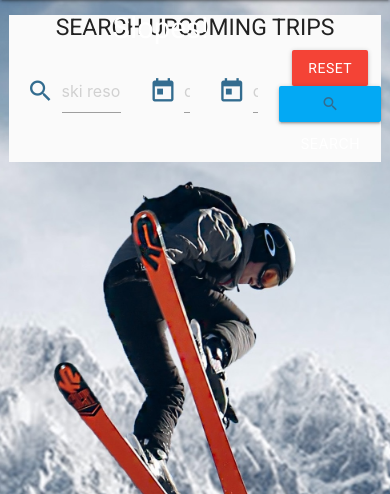
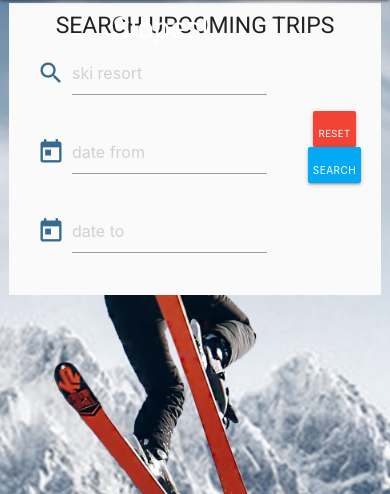
Before and after one commit to OlekSt/Hit-the-Slopes, a Flask app: page /trips in a window 390 px wide. Shown: the part 56-550 px from the top of the page. Run offline with Flask 2, Linux system fonts and the light colour scheme; the visitor is signed in with stand-in values (Sample User, id 1); data that the repository does not hold is empty; some libraries are stand-ins or nearby versions.

Commit message:
Mobile view css for search panels in trips./skiresorts.html

```diff
--- a/static/css/style.css
+++ b/static/css/style.css
@@ -65,6 +65,8 @@ body{
 
 .btn{
     background-color: #336C8F;
+    font-size: 10px;
+    padding: 5px;
 }
 
 .btn.waves-effect{
@@ -119,6 +121,35 @@ body{
 #intro-title{
     align-self: center;
 
+}
+
+#trip-search-title{
+    padding-top: 10px;
+    margin-top: 3px;
+    margin-bottom: 0px;
+}
+
+#search-trips-panel{
+    margin-bottom: 2px;
+}
+
+#search-skiresorts-panel{
+    padding-bottom: 0px;
+    padding-top: 5px;
+    margin: 3px 0 5px 0;
+    padding-right: 0px;
+    padding-left: 0px;
+}
+
+.td{
+    padding: 0px;
+}
+
+.ski-resort-card{
+    padding-top: 0px;
+    padding-bottom: 0px;
+    margin-top: 0;
+    margin-bottom: 0;
 }
 
 /* Color or the intro card */
--- a/templates/ski_resorts.html
+++ b/templates/ski_resorts.html
@@ -1,7 +1,7 @@
 {% extends 'base.html'%}
 {% block content %}
 
-<div class="row card-panel">
+<div id="search-skiresorts-panel" class="row card-panel">
     <h5 class="center">SEARCH SKI RESORTS</h5>
     <form action="{{ url_for('search_ski_resorts') }}" method="post" class="col s12">
         <div class="row valign-wrapper center-align">
@@ -22,8 +22,8 @@
     <tbody>
     {% for skiresort in skiresorts|sort(attribute="location_name") %}
         <tr>
-            <td>
-                <div class="card">
+            <td class="td">
+                <div class="card ski-resort-card">
                     <div class="card-content row">
                         <div class="col s4 m4 l4">
                             <div class="row">
--- a/templates/trips.html
+++ b/templates/trips.html
@@ -2,32 +2,34 @@
 {% block content %}
 
 
-<div class="row panel grey lighten-5">
-    <h5 class="center">SEARCH UPCOMING TRIPS</h5>
+<div id="search-trips-panel" class="row panel grey lighten-5">
+    <h5 id="trip-search-title" class="center">SEARCH UPCOMING TRIPS</h5>
     <form action="{{ url_for('search_trips') }}" method="post" class="col s12">
         <div class="row valign-wrapper center-align">
-            <div class="input-field col s12 m6">
+            <div class="col s9 m10">
+                <div class="input-field col s12 m4">
                     <i class="small material-icons prefix">search</i>
                     <input placeholder="ski resort" type="text" name="query" id="query" class="validate">
                 </div>
-            <div class="input-field col s6 m6">
+                <div class="input-field col s12 m4">
                     <i class="small material-icons prefix">today</i>
                     <input placeholder="date from" type="text" name="query_from" id="query_from" class="validate datepicker">
                 </div>
-            <div class="input-field col s6 m6">
+                <div class="input-field col s12 m4">
                     <i class="small material-icons prefix">today</i>
                     <input placeholder="date to" type="text" name="query_to" id="query_to" class="validate datepicker">
                 </div>
-            <div class="row col s12 m4">
+            </div>
+            <div class="col s3 m2">
+            <div class="row">
                 <a href="{{ url_for('trips') }}" class="red btn text-shadow">Reset</a>
-                <button type="submit" class="light-blue btn text-shadow">
-                <i class="small material-icons prefix">search</i>Search</button>
-            </div>
+                <button type="submit" class="light-blue btn text-shadow">Search</button>
+            </div></div>
         </div>
     </form>
 </div>
 
-<div class="row">
+<div class="row panel">
     <div class="card">
         <table class="collapsible highlight" data-collapsible="accordion">
             <tbody>
```
Lines whose indentation alone changed are shown as unchanged.
